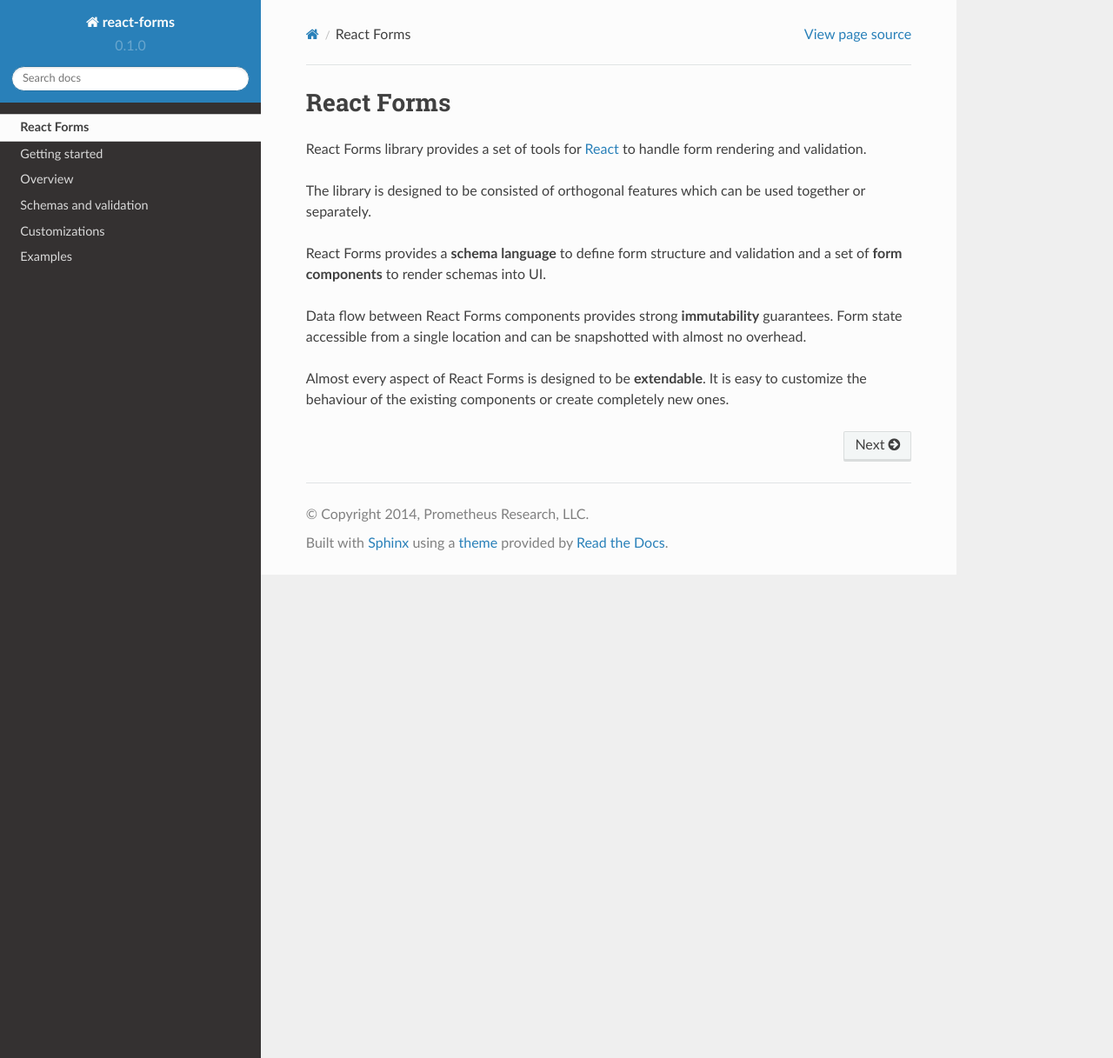
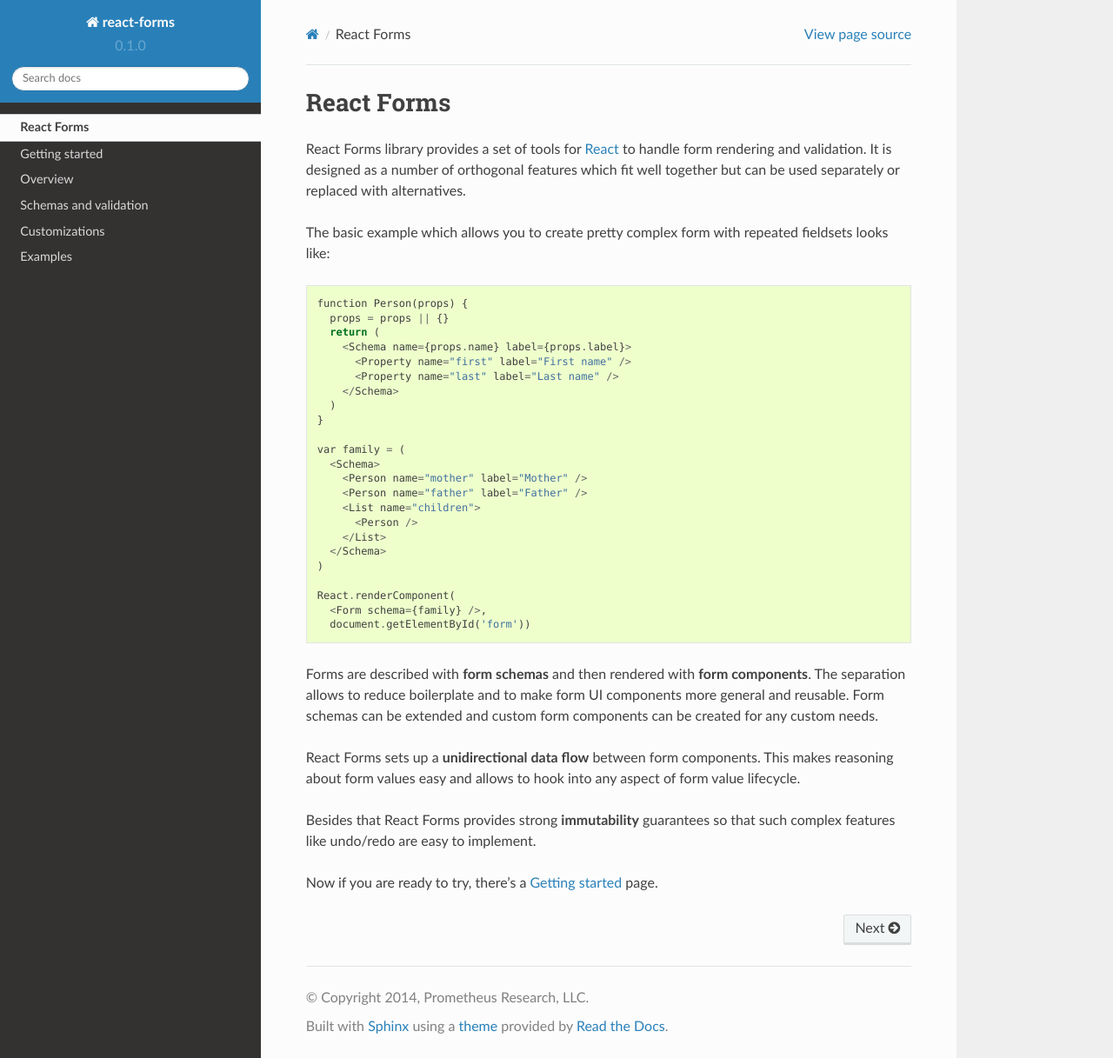
Before and after one commit to prometheusresearch-archive/react-forms, a Sphinx documentation site: the page built from docs/index.rst, in a window 1280 px wide and 1217 px high. Shown: the whole window at 87% size. Built offline with Sphinx 7.4.7 and the Read the Docs theme 2.0.0, drawn with Linux system fonts in a browser that asks for light colours.

Commit message:
docs: updates

```diff
--- a/docs/index.rst
+++ b/docs/index.rst
@@ -2,21 +2,49 @@
 ===========
 
 React Forms library provides a set of tools for React_ to handle form rendering
-and validation.
+and validation. It is designed as a number of orthogonal features which fit well
+together but can be used separately or replaced with alternatives.
 
-The library is designed to be consisted of orthogonal features which can be used
-together or separately.
+The basic example which allows you to create pretty complex form with repeated
+fieldsets looks like::
 
-React Forms provides a **schema language** to define form structure and
-validation and a set of **form components** to render schemas into UI.
+  function Person(props) {
+    props = props || {}
+    return (
+      <Schema name={props.name} label={props.label}>
+        <Property name="first" label="First name" />
+        <Property name="last" label="Last name" />
+      </Schema>
+    )
+  }
 
-Data flow between React Forms components provides strong **immutability**
-guarantees. Form state accessible from a single location and can be snapshotted
-with almost no overhead.
+  var family = (
+    <Schema>
+      <Person name="mother" label="Mother" />
+      <Person name="father" label="Father" />
+      <List name="children">
+        <Person />
+      </List>
+    </Schema>
+  )
 
-Almost every aspect of React Forms is designed to be **extendable**. It is easy
-to customize the behaviour of the existing components or create completely new
-ones.
+  React.renderComponent(
+    <Form schema={family} />,
+    document.getElementById('form'))
+
+Forms are described with **form schemas** and then rendered with **form
+components**. The separation allows to reduce boilerplate and to make form UI
+components more general and reusable. Form schemas can be extended and custom
+form components can be created for any custom needs.
+
+React Forms sets up a **unidirectional data flow** between form components. This
+makes reasoning about form values easy and allows to hook into any aspect of
+form value lifecycle.
+
+Besides that React Forms provides strong **immutability** guarantees so that
+such complex features like undo/redo are easy to implement.
+
+Now if you are ready to try, there's a :doc:`getting-started` page.
 
 .. toctree::
    :maxdepth: 3
```
Also changed, not shown: docs/overview.rst (+56 -23 lines).
